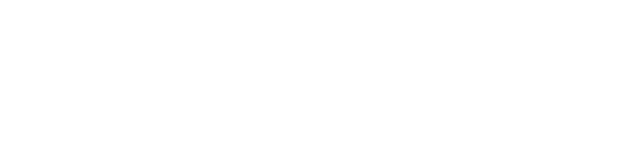
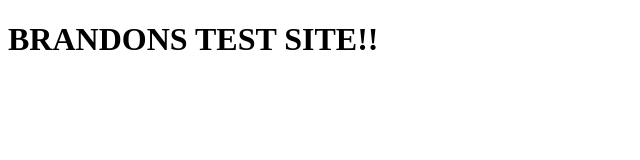
Before and after one commit to blay44/blay44.github.io, a plain HTML site: page index.html in a window 1280 px wide. Shown: the whole page, without its empty margins (0-640 px from the left). Drawn offline with Linux system fonts and the light colour scheme.

Commit message:
New Index

```diff
--- a/index.html
+++ b/index.html
@@ -4,5 +4,8 @@
 		<meta charset="UTF-8"/>
 		<title>Brandon's Website</title>
 	</head>
+	<header>
+		<h1>BRANDONS TEST SITE!!</h1>
+	</header>
 
 </html>
```
